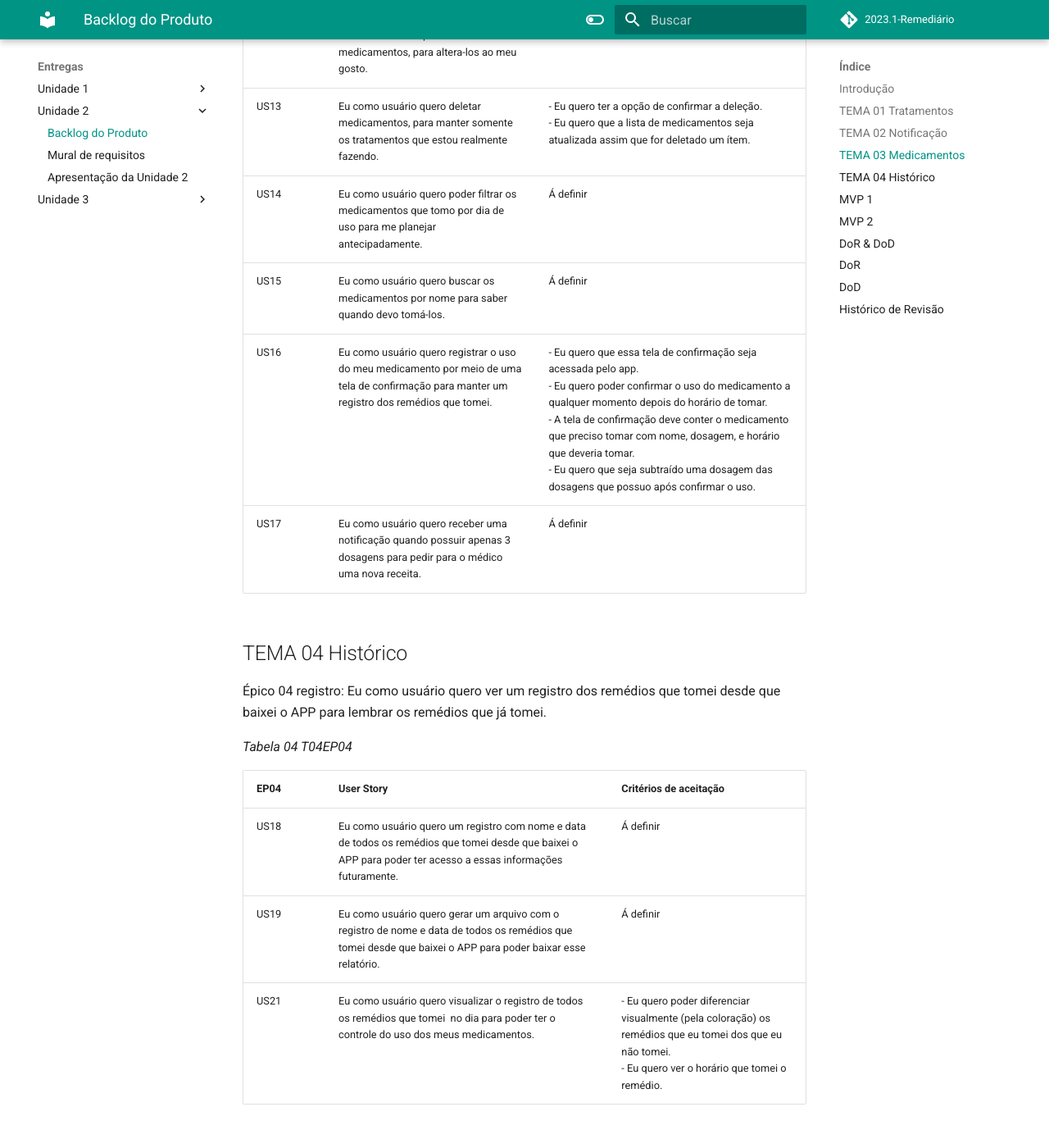
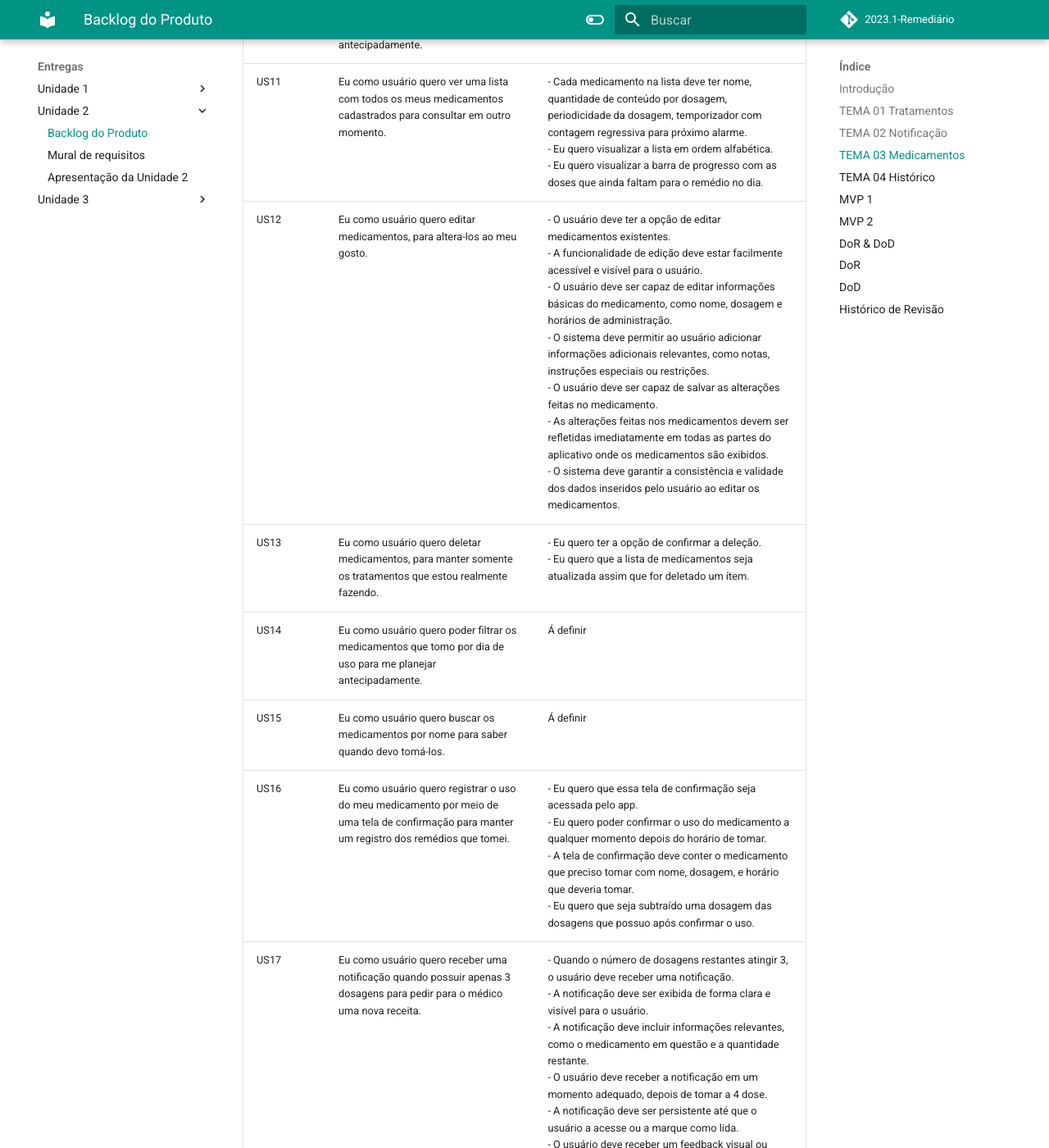
Before and after one commit to mdsreq-fga-unb/2023.1-Remediario, an MkDocs documentation site: the page built from docs/entregas/unidade2/Backlog.md, in a window 1280 px wide and 1400 px high, scrolled down 2401 px. Shown: the whole window at 82% size. Built offline with MkDocs 1.6.1 and Material for MkDocs 9.7.7, drawn with Linux system fonts in a browser that asks for light colours; comment, search, counter and statistics services are not loaded; some of the changed text lies outside the part shown.

Commit message:
Adição dos critérios de aceitação

```diff
--- a/docs/entregas/unidade2/Backlog.md
+++ b/docs/entregas/unidade2/Backlog.md
@@ -26,7 +26,7 @@ _Tabela 02 T02EP02_
 | EP02 | User Story | Critérios de aceitação |
 |------|------------|------------------------|
 | US05 | Eu como usuário quero possuir uma notificação vinculado ao horário correto de uso de meu medicamento para me lembrar de tomar o remédio. | - Eu preciso que essa notificação apareça na tela de travamento do meu celular. |
-| US06 | Eu como usuário quero programar a notificação para tocar novamente daqui 5 minutos para eu poder me planejar melhor. | Á definir |
+| US06 | Eu como usuário quero programar a notificação para tocar novamente daqui 5 minutos para eu poder me planejar melhor. | - O usuário deve ter a opção de ativar a notificação para tocar novamente em 5 minutos. <br> - A notificação deve incluir um botão para ativar a repetição da notificação em 5 minutos. <br> - Ao selecionar a opção de repetição, a notificação deve ser programada para tocar novamente exatamente após 5 minutos. <br> - A repetição da notificação em 5 minutos deve funcionar corretamente mesmo se o aplicativo estiver em segundo plano ou o dispositivo estiver bloqueado. |
 | US07 | Eu como usuário quero poder confirmar o uso de um medicamento por uma tela de confirmação gerada pela notificação do remédio para registrar o uso do meu medicamento | - Eu quero ser direcionado a tela de confirmação de uso pela notificação ao clicar. <br> - A notificação deve conter o medicamento que preciso tomar com nome, dosagem, e horário que deveria tomar.<br> - Eu quero que seja subtraído uma dosagem das dosagens que possuo após confirmar o uso. |
 | US08 | Eu como usuário quero visualizar um temporizador em contagem regressiva após confirmar na tela de confirmação para saber quando devo tomar minha próxima dose | Á definir |
 | US20 | Eu como usuário quero enviar uma mensagem programada para uma pessoa quando tiver poucas dosagens disponíveis para solicitar novos medicamentos antes de acabar. | Á definir |
@@ -42,12 +42,12 @@ _Tabela 03 T03EP03_
 | US09 | Eu como usuário quero cadastrar meus medicamentos para consultá-los depois. | - Cada medicamento deve ter nome, quantidade de conteúdo por dosagem, unidade de medida da dosagem (comprimidos, ml…), periodicidade da dosagem, quantidade total de conteúdo do remédio, observações, horário de começo do alarme. |
 | US10 | Eu como usuário quero ver uma lista de medicamentos que devo tomar no dia atual, para me planejar antecipadamente. |- Eu quero que essa lista seja atualizada às 00:00.<br>- Essa lista deve conter o nome e o horário que eu tenho que tomar cada medicamento no dia.|
 | US11 | Eu como usuário quero ver uma lista com todos os meus medicamentos cadastrados para consultar em outro momento. | - Cada medicamento na lista deve ter nome, quantidade de conteúdo por dosagem, periodicidade da dosagem, temporizador com contagem regressiva para próximo alarme. <br> - Eu quero visualizar a lista em ordem alfabética. <br> - Eu quero visualizar a barra de progresso com as doses que ainda faltam para o remédio no dia.|
-| US12 | Eu como usuário quero editar medicamentos, para altera-los ao meu gosto. | Á definir |
+| US12 | Eu como usuário quero editar medicamentos, para altera-los ao meu gosto. | - O usuário deve ter a opção de editar medicamentos existentes. <br> - A funcionalidade de edição deve estar facilmente acessível e visível para o usuário. <br> - O usuário deve ser capaz de editar informações básicas do medicamento, como nome, dosagem e horários de administração. <br> - O sistema deve permitir ao usuário adicionar informações adicionais relevantes, como notas, instruções especiais ou restrições. <br> - O usuário deve ser capaz de salvar as alterações feitas no medicamento. <br> - As alterações feitas nos medicamentos devem ser refletidas imediatamente em todas as partes do aplicativo onde os medicamentos são exibidos. <br> - O sistema deve garantir a consistência e validade dos dados inseridos pelo usuário ao editar os medicamentos. |
 | US13 | Eu como usuário quero deletar medicamentos, para manter somente os tratamentos que estou realmente fazendo. | - Eu quero ter a opção de confirmar a deleção.<br>- Eu quero que a lista de medicamentos seja atualizada assim que for deletado um ítem. |
 | US14 | Eu como usuário quero poder filtrar os medicamentos que tomo por dia de uso para me planejar antecipadamente. | Á definir |
 | US15 | Eu como usuário quero buscar os medicamentos por nome para saber quando devo tomá-los. | Á definir |
 | US16 | Eu como usuário quero registrar o uso do meu medicamento por meio de uma tela de confirmação para manter um registro dos remédios que tomei. | - Eu quero que essa tela de confirmação seja acessada pelo app. <br>- Eu quero poder confirmar o uso do medicamento a qualquer momento depois do horário de tomar. <br>- A tela de confirmação deve conter o medicamento que preciso tomar com nome, dosagem, e horário que deveria tomar. <br>- Eu quero que seja subtraído uma dosagem das dosagens que possuo após confirmar o uso. <br>|
-| US17 | Eu como usuário quero receber uma notificação quando possuir apenas 3 dosagens para pedir para o médico uma nova receita. | Á definir |
+| US17 | Eu como usuário quero receber uma notificação quando possuir apenas 3 dosagens para pedir para o médico uma nova receita. | - Quando o número de dosagens restantes atingir 3, o usuário deve receber uma notificação. <br> - A notificação deve ser exibida de forma clara e visível para o usuário. <br> - A notificação deve incluir informações relevantes, como o medicamento em questão e a quantidade restante. <br> - O usuário deve receber a notificação em um momento adequado, depois de tomar a 4 dose. <br> - A notificação deve ser persistente até que o usuário a acesse ou a marque como lida. <br> - O usuário deve receber um feedback visual ou sonoro quando a notificação for recebida. <br> - A contagem de dosagens deve ser precisa, levando em consideração as dosagens corretamente consumidas e excluindo quaisquer dosagens descartadas. |
 
 ## TEMA 04 Histórico
 
```
